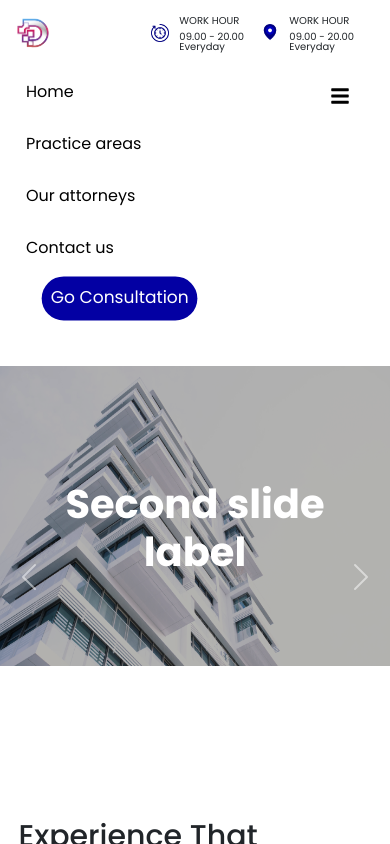
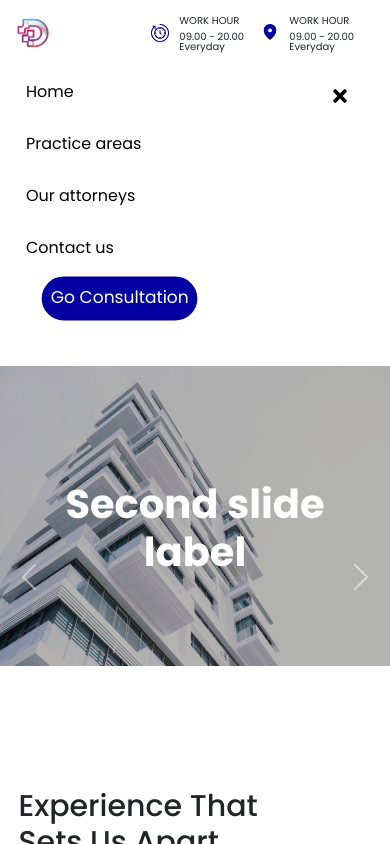
Before and after one commit to khoirulhudaa/law-project, a Next.js app: page / in a window 390 px wide. Both pictures are taken after a click on the element 340 px from the left and 96 px from the top of the page. Shown: the top 844 px of the page. Built offline with nearby package versions, Linux system fonts and the light colour scheme.

Commit message:
navbar fix

```diff
--- a/pages/index.js
+++ b/pages/index.js
@@ -9,6 +9,7 @@ import { faFacebook, FaInstagram, faWhatsapp } from '@fortawesome/free-solid-svg
 export default function Home() {
   const [lebar, setLebar] = useState('');
   const [isActive, setIsActive] = useState(false)
+  const [isActived, setIsActived] = useState(false)
 
   useEffect(() => {
     setLebar(window.innerWidth)
@@ -16,6 +17,7 @@ export default function Home() {
 
   const tombol = () => {
     setIsActive(!isActive)
+    setIsActived(!isActived)
   }
 
   return (
@@ -65,9 +67,16 @@ export default function Home() {
       </nav>
       {isActive ?
         <section className={s.navbars} id={s.showNavbars}>
-          <div className={s.btnToggle} onClick={tombol}>
+          {
+            isActived ? (
+              <div className={s.btnToggle} onClick={tombol}>
+                <img src="/times-solid.svg" alt="images" className={s.bar} />
+            </div>
+            ):
+              <div className={s.btnToggle} onClick={tombol}>
                 <img src="/bars-solid.svg" alt="images" className={s.bar} />
             </div>
+          }
               <div className={s.menuMalasngoding} id={s.showMalas}>
                 <ul>
                     <li><a href="#">Home</a></li>
--- a/styles/Home.module.css
+++ b/styles/Home.module.css
@@ -632,6 +632,7 @@ li .dropdown {
     display: flex;
     opacity: 0;
     align-items: center;
+    transition: 0.4s ease-in-out;
     justify-content: center;
   }
 
@@ -713,7 +714,7 @@ li .dropdown {
   }
 
   .experience h2 {
-    margin-top: 30px;
+    margin-top: 0px;
     margin-bottom: 70px;
     font-size: 30px;
     left: -40px;
@@ -1098,6 +1099,11 @@ li .dropdown {
   .btnToggle img {
     width: 20px;
     height: 20px;
+    color: white;
+  }
+
+  .bar {
+    color: white;
   }
 
   #showNavbars {
@@ -1117,6 +1123,6 @@ li .dropdown {
 
   #showMalas{
     opacity: 1;
-    transition: 0.4s;
+    transition: 1s ease-in-out;
   }
 }
```
Also changed, not shown: public/times-solid.svg (added).
